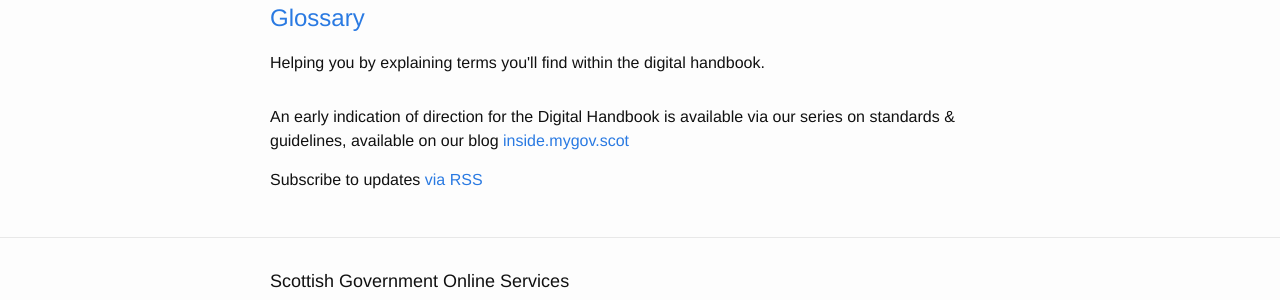
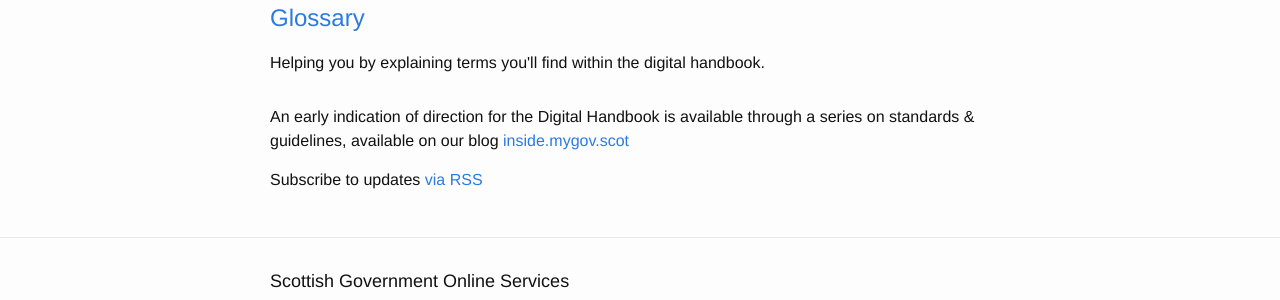
Before and after one commit to Terrycy/scottishgovernment.github.io, a Jekyll site: the page built from index.html, in a window 1280 px wide. Shown: the part 457-757 px from the top of the page. Built offline with Jekyll 4.4.1, drawn with Linux system fonts in a browser that asks for light colours.

Commit message:
updated index

```diff
--- a/index.html
+++ b/index.html
@@ -15,7 +15,7 @@ layout: default
         </li>
       {% endfor %}
     </ul>
-    <p>An early indication of direction for the Digital Handbook is available via our series on standards & guidelines, available on our blog <a herf="inside.mygov.scot">inside.mygov.scot</a></p>
+    <p>An early indication of direction for the Digital Handbook is available through a series on standards & guidelines, available on our blog <a herf="inside.mygov.scot">inside.mygov.scot</a></p>
 
   <p class="rss-subscribe">Subscribe to updates <a href="{{ "/feed.xml" | prepend: site.baseurl }}">via RSS</a></p>
 
```
